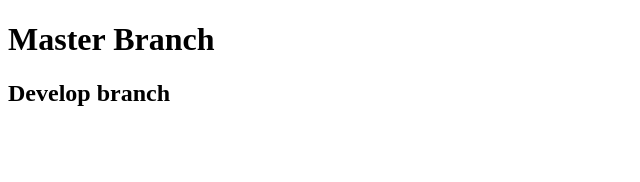
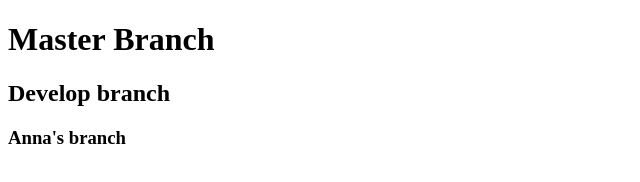
Before and after one commit to griftastic/TeamGit, a plain HTML site: page index.html in a window 1280 px wide. Shown: the whole page, without its empty margins (0-640 px from the left). Drawn offline with Linux system fonts and the light colour scheme.

Commit message:
Anna's branch

```diff
--- a/index.html
+++ b/index.html
@@ -9,5 +9,6 @@
 <body>
     <h1>Master Branch</h1>
     <h2>Develop branch</h2>
+    <h3>Anna's branch</h3>
 </body>
 </html>
```
